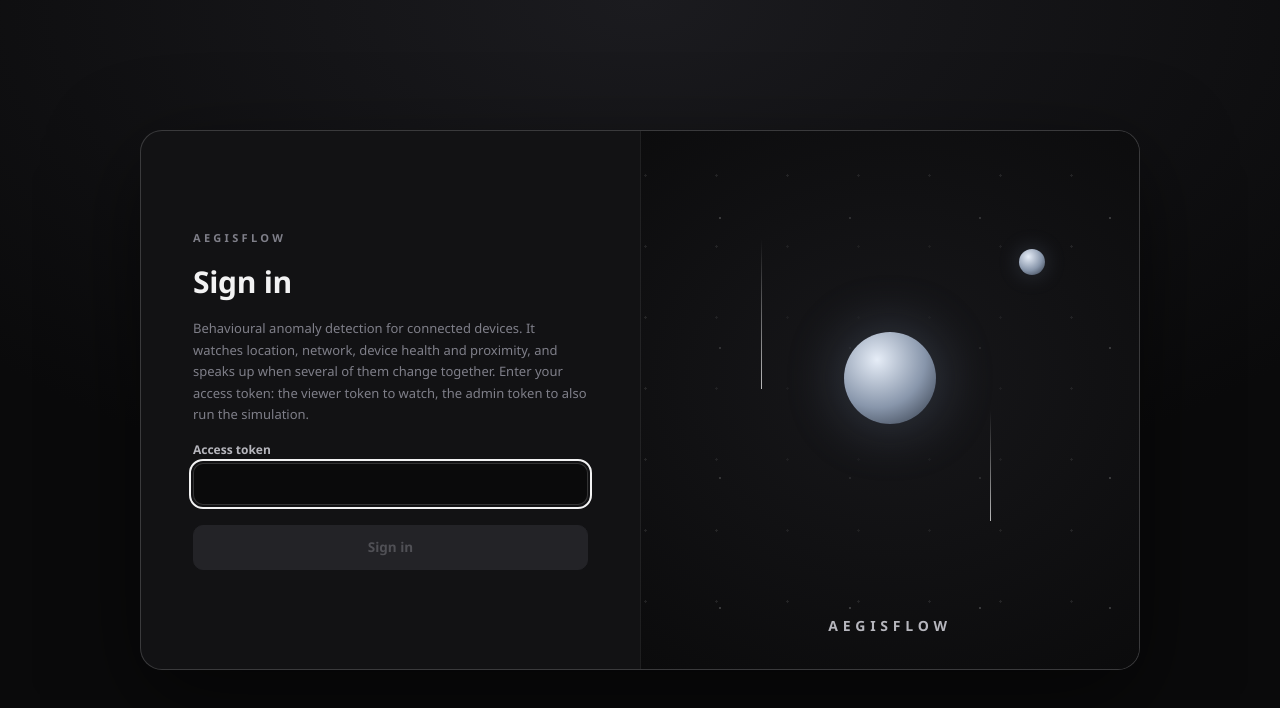
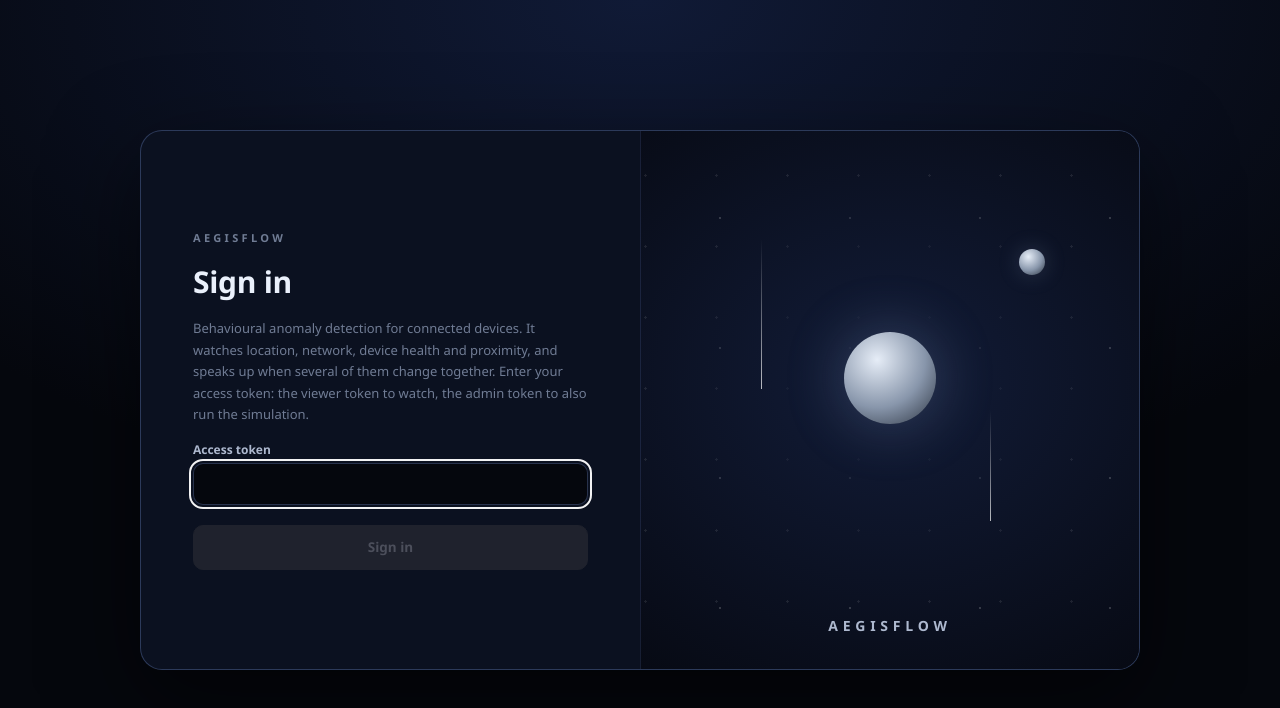
Before and after one commit to imansived/aegisflow, a React (Vite) app in the folder frontend/: page / in a window 1280 px wide. Shown: the top 708 px of the page. Built offline with nearby package versions, Linux system fonts and the light colour scheme.

Commit message:
Navy glass theme: deep-navy surfaces, frosted cards with a cool edge glow; signal and severity colours unchanged

```diff
--- a/frontend/src/styles.css
+++ b/frontend/src/styles.css
@@ -1,24 +1,25 @@
-/* AEGISFLOW: graphite mission control.
-   Near-black neutral surfaces, soft low-contrast cards with hairline borders, white as the single accent (primary buttons, active items).
-   The four signals keep fixed colours everywhere (validated as a set for colour-blind separation) and are always labelled;
-   severity is always colour + shape + word. Colour appears only where it carries meaning. */
+/* AEGISFLOW: deep-navy mission control.
+   Near-black blue surfaces, frosted-glass cards with a thin cool edge glow, white as the single accent (primary buttons, active items).
+   The glow is chrome only and stays dimmer than the data colours: the four signals keep fixed colours everywhere
+   (validated as a set for colour-blind separation) and are always labelled; severity is always colour + shape + word. */
 :root {
   color-scheme: dark;
-  --bg: #0a0a0b;
-  --panel: #121214;
-  --panel2: #1a1a1d;
-  --ink: #f2f2f3;
-  --ink2: #b6b6bd;
-  --muted: #7f7f89;
+  --bg: #05070d;
+  --panel: #0b1120;
+  --panel2: #121a2d;
+  --ink: #eaf0fb;
+  --ink2: #aeb9cf;
+  --muted: #707c94;
   --accent: #f2f2f3;
   --accent-soft: rgba(255, 255, 255, 0.07);
-  --line: rgba(255, 255, 255, 0.08);
-  --line-strong: rgba(255, 255, 255, 0.17);
+  --line: rgba(130, 165, 255, 0.13);
+  --line-strong: rgba(140, 175, 255, 0.26);
+  --glow: rgba(90, 140, 255, 0.16);
   --sig-spatial: #38bdf8;
   --sig-network: #a3d977;
   --sig-device: #c4a1ff;
   --sig-proximity: #e9d8a6;
-  --sev-normal: #8a8a94;
+  --sev-normal: #8590a8;
   --sev-low: #f0b429;
   --sev-medium: #f08a3c;
   --sev-high: #e5484d;
@@ -84,7 +85,7 @@ kbd { font: 600 11px var(--mono); border: 1px solid var(--line-strong); border-r
 .sigchip i { width: 8px; height: 8px; border-radius: 2px; background: var(--c); }
 
 /* login: form on the left, a quiet dark panel on the right */
-.login { min-height: 100%; display: grid; place-items: center; padding: 24px; background: radial-gradient(900px 520px at 50% 0%, #1b1b1f, var(--bg)); }
+.login { min-height: 100%; display: grid; place-items: center; padding: 24px; background: radial-gradient(900px 520px at 50% 0%, #101a36, var(--bg)); }
 .login-shell { width: min(1000px, 100%); min-height: 540px; display: grid; grid-template-columns: minmax(0, 1fr) minmax(0, 1fr); border: 1px solid var(--line-strong); border-radius: 22px; overflow: hidden; background: var(--panel); box-shadow: 0 30px 90px rgba(0, 0, 0, 0.55); }
 .login-card { padding: 56px 52px; display: flex; flex-direction: column; justify-content: center; gap: 16px; }
 .login-card .eyebrow { font: 700 11px var(--sans); letter-spacing: 0.3em; color: var(--muted); }
@@ -93,7 +94,7 @@ kbd { font: 600 11px var(--mono); border: 1px solid var(--line-strong); border-r
 .login-card .field input { background: var(--bg); padding: 11px 12px; border-radius: 10px; }
 .login-card .btn.primary { padding: 11px 14px; margin-top: 4px; }
 .login-card .btn.primary:disabled { background: #34343a; color: #8d8d96; border-color: #34343a; }
-.login-art { position: relative; overflow: hidden; background: radial-gradient(420px 360px at 50% 46%, #17171a, #0b0b0c); border-left: 1px solid var(--line); }
+.login-art { position: relative; overflow: hidden; background: radial-gradient(420px 360px at 50% 46%, #121c38, #070a14); border-left: 1px solid var(--line); }
 .login-art .orb { position: absolute; left: 50%; top: 46%; width: 92px; height: 92px; margin: -46px 0 0 -46px; border-radius: 50%; background: radial-gradient(circle at 36% 30%, #e6edf7, #8896ab 55%, #2b3340); box-shadow: 0 0 60px rgba(150, 175, 215, 0.28); }
 .login-art .orb.small { width: 26px; height: 26px; margin: 0; left: 76%; top: 22%; box-shadow: 0 0 22px rgba(150, 175, 215, 0.22); }
 .login-art .streak { position: absolute; width: 1px; background: linear-gradient(180deg, rgba(255, 255, 255, 0), rgba(255, 255, 255, 0.7)); }
@@ -136,10 +137,10 @@ kbd { font: 600 11px var(--mono); border: 1px solid var(--line-strong); border-r
 
 /* overview */
 .overview { grid-row: 2; grid-column: 2; display: grid; grid-template-columns: minmax(0, 1fr) 340px; grid-template-rows: minmax(0, 1fr) 276px; gap: 14px; padding: 14px; min-height: 0; }
-.stage { position: relative; min-height: 0; overflow: hidden; border: 1px solid var(--line); border-radius: 14px; background: radial-gradient(800px 460px at 50% 55%, #19191c, #0b0b0c); }
+.stage { position: relative; min-height: 0; overflow: hidden; border: 1px solid var(--line); border-radius: 14px; background: radial-gradient(800px 460px at 50% 55%, #0f1730, #060913); }
 .floor { position: absolute; inset: 0; width: 100%; height: 100%; }
 .stage-empty { position: absolute; inset: 0; display: grid; place-items: center; }
-.focus-chip { position: absolute; left: 14px; top: 12px; z-index: 3; display: flex; align-items: center; gap: 10px; padding: 6px 12px; background: rgba(18, 18, 20, 0.86); border: 1px solid var(--line-strong); border-radius: 8px; font-size: 12.5px; }
+.focus-chip { position: absolute; left: 14px; top: 12px; z-index: 3; display: flex; align-items: center; gap: 10px; padding: 6px 12px; background: rgba(9, 14, 28, 0.88); border: 1px solid var(--line-strong); border-radius: 8px; font-size: 12.5px; }
 .focus-chip span { color: var(--ink2); }
 .focus-chip .sub { color: var(--muted); }
 .focus-chip .score { font-size: 15px; }
@@ -148,7 +149,7 @@ kbd { font: 600 11px var(--mono); border: 1px solid var(--line-strong); border-r
 .bottom { grid-column: 1 / -1; display: grid; grid-template-columns: minmax(0, 0.8fr) minmax(0, 0.8fr) minmax(0, 3fr); gap: 12px; min-height: 0; }
 
 /* panels */
-.panel { background: linear-gradient(180deg, rgba(255, 255, 255, 0.04), rgba(255, 255, 255, 0.008)), var(--panel); border: 1px solid var(--line); border-radius: 14px; padding: 12px 14px; min-height: 0; min-width: 0; overflow: hidden; display: flex; flex-direction: column; }
+.panel { background: linear-gradient(180deg, rgba(120, 160, 255, 0.07), rgba(120, 160, 255, 0.012) 42%), rgba(11, 17, 32, 0.78); border: 1px solid var(--line); border-radius: 14px; box-shadow: inset 0 1px 0 rgba(160, 190, 255, 0.1), 0 0 24px var(--glow), 0 10px 30px rgba(0, 0, 0, 0.35); padding: 12px 14px; min-height: 0; min-width: 0; overflow: hidden; display: flex; flex-direction: column; }
 .panel-head { display: flex; justify-content: space-between; align-items: baseline; gap: 8px; margin-bottom: 8px; flex-wrap: wrap; }
 .panel h2, .card h2 { font: 650 13px var(--sans); letter-spacing: 0.04em; color: var(--ink); }
 .panel h3, .h3 { font-size: 10.5px; letter-spacing: 0.1em; text-transform: uppercase; color: var(--muted); margin: 14px 0 8px; font-weight: 600; }
@@ -166,7 +167,7 @@ kbd { font: 600 11px var(--mono); border: 1px solid var(--line-strong); border-r
 .alert-cards, .alert-list { display: flex; flex-direction: column; gap: 8px; }
 .acard { width: 100%; text-align: left; display: grid; gap: 5px; background: var(--panel2); border: 1px solid var(--line); border-radius: 8px; padding: 10px 12px 10px 14px; cursor: pointer; position: relative; overflow: hidden; }
 .acard::before { content: ''; position: absolute; left: 0; top: 0; bottom: 0; width: 3px; background: var(--c, var(--sev-normal)); }
-.acard:hover, .acard[aria-pressed='true'] { border-color: var(--line-strong); background: #1d1d21; }
+.acard:hover, .acard[aria-pressed='true'] { border-color: var(--line-strong); background: #17213a; }
 .acard-top { display: flex; align-items: center; gap: 8px; }
 .acard-top .meta { margin-left: auto; }
 .acard-why { font-size: 13px; color: var(--ink); }
@@ -205,7 +206,7 @@ kbd { font: 600 11px var(--mono); border: 1px solid var(--line-strong); border-r
 .beam { stroke: var(--c); stroke-width: 0.4; stroke-dasharray: 1.6 1.2; animation: dash 0.7s linear infinite; }
 
 /* calibration overlay */
-.boot { position: absolute; inset: 0; z-index: 8; display: grid; place-content: center; justify-items: center; gap: 12px; text-align: center; padding: 24px; background: rgba(8, 8, 9, 0.94); }
+.boot { position: absolute; inset: 0; z-index: 8; display: grid; place-content: center; justify-items: center; gap: 12px; text-align: center; padding: 24px; background: rgba(5, 8, 16, 0.94); }
 .boot-core { position: relative; width: 190px; height: 190px; }
 .boot-core svg { width: 100%; height: 100%; }
 .boot-track { fill: none; stroke: var(--line); stroke-width: 6; }
@@ -265,7 +266,7 @@ kbd { font: 600 11px var(--mono); border: 1px solid var(--line-strong); border-r
 .page-wrap { grid-row: 2; grid-column: 2; overflow: auto; padding: 16px 20px; min-height: 0; }
 .page { max-width: 1180px; margin: 0 auto; display: grid; gap: 12px; }
 .page.two-col { grid-template-columns: minmax(300px, 420px) minmax(0, 1fr); align-items: start; }
-.card { background: linear-gradient(180deg, rgba(255, 255, 255, 0.04), rgba(255, 255, 255, 0.008)), var(--panel); border: 1px solid var(--line); border-radius: 14px; padding: 14px 16px; min-width: 0; }
+.card { background: linear-gradient(180deg, rgba(120, 160, 255, 0.07), rgba(120, 160, 255, 0.012) 42%), rgba(11, 17, 32, 0.78); border: 1px solid var(--line); border-radius: 14px; box-shadow: inset 0 1px 0 rgba(160, 190, 255, 0.1), 0 0 24px var(--glow), 0 10px 30px rgba(0, 0, 0, 0.35); padding: 14px 16px; min-width: 0; }
 .card > header { display: flex; align-items: baseline; justify-content: space-between; gap: 10px; margin-bottom: 8px; flex-wrap: wrap; }
 .grid-2 { display: grid; grid-template-columns: repeat(auto-fit, minmax(340px, 1fr)); gap: 12px; }
 .tiles { display: grid; grid-template-columns: repeat(auto-fit, minmax(150px, 1fr)); gap: 12px; }
@@ -292,7 +293,7 @@ table.data tr.sel td { background: var(--accent-soft); }
 .meter i { display: block; height: 100%; }
 .scn-grid { display: grid; grid-template-columns: repeat(auto-fill, minmax(240px, 1fr)); gap: 10px; margin-top: 14px; }
 .scn { text-align: left; display: grid; gap: 6px; align-content: start; background: var(--panel2); border: 1px solid var(--line); border-radius: 10px; padding: 12px 14px; cursor: pointer; }
-.scn:hover:not(:disabled) { border-color: var(--accent); background: #1d1d21; }
+.scn:hover:not(:disabled) { border-color: var(--accent); background: #17213a; }
 .scn:disabled { opacity: 0.5; cursor: not-allowed; }
 .scn b { font-size: 13.5px; }
 .scn > span:nth-of-type(1) { color: var(--ink2); font-size: 12.5px; }
@@ -314,7 +315,7 @@ table.data tr.sel td { background: var(--accent-soft); }
 .chart .spec-dot line { stroke: var(--c); stroke-width: 1.5; opacity: 0.6; }
 .chart .spec-dot circle { fill: var(--c); stroke: var(--panel); stroke-width: 2; }
 .chart .spec-dot text { fill: var(--ink); font: 700 10px var(--sans); paint-order: stroke; stroke: var(--panel); stroke-width: 3px; }
-.tooltip { position: absolute; pointer-events: none; transform: translate(-50%, 0); background: #1d1d21; border: 1px solid var(--line-strong); border-radius: 8px; padding: 4px 9px; font-size: 11.5px; white-space: nowrap; z-index: 3; }
+.tooltip { position: absolute; pointer-events: none; transform: translate(-50%, 0); background: #17213a; border: 1px solid var(--line-strong); border-radius: 8px; padding: 4px 9px; font-size: 11.5px; white-space: nowrap; z-index: 3; }
 .hbars { display: flex; flex-direction: column; gap: 8px; margin-top: 10px; }
 .hbar { display: grid; grid-template-columns: minmax(80px, 34%) 1fr; gap: 10px; align-items: center; }
 .hbar .lbl { color: var(--ink2); font-size: 12.5px; display: flex; align-items: center; gap: 6px; min-width: 0; }
@@ -397,3 +398,8 @@ table.data tr.sel td { background: var(--accent-soft); }
 .stage.alerting::after { opacity: 1; }
 .hot-halo { pointer-events: none; }
 .kpis dd small { font-size: 11px; font-weight: 600; color: var(--muted); margin-left: 4px; }
+
+/* glow: the map stage and the sidebar pill share the cards' cool edge light */
+.stage { box-shadow: inset 0 1px 0 rgba(160, 190, 255, 0.1), 0 0 30px var(--glow); border-color: var(--line-strong); }
+.side button[aria-current='page'] { background: rgba(120, 160, 255, 0.12); box-shadow: inset 0 0 0 1px var(--line-strong), 0 0 16px var(--glow); }
+.acard { background: rgba(18, 26, 45, 0.7); }
```
